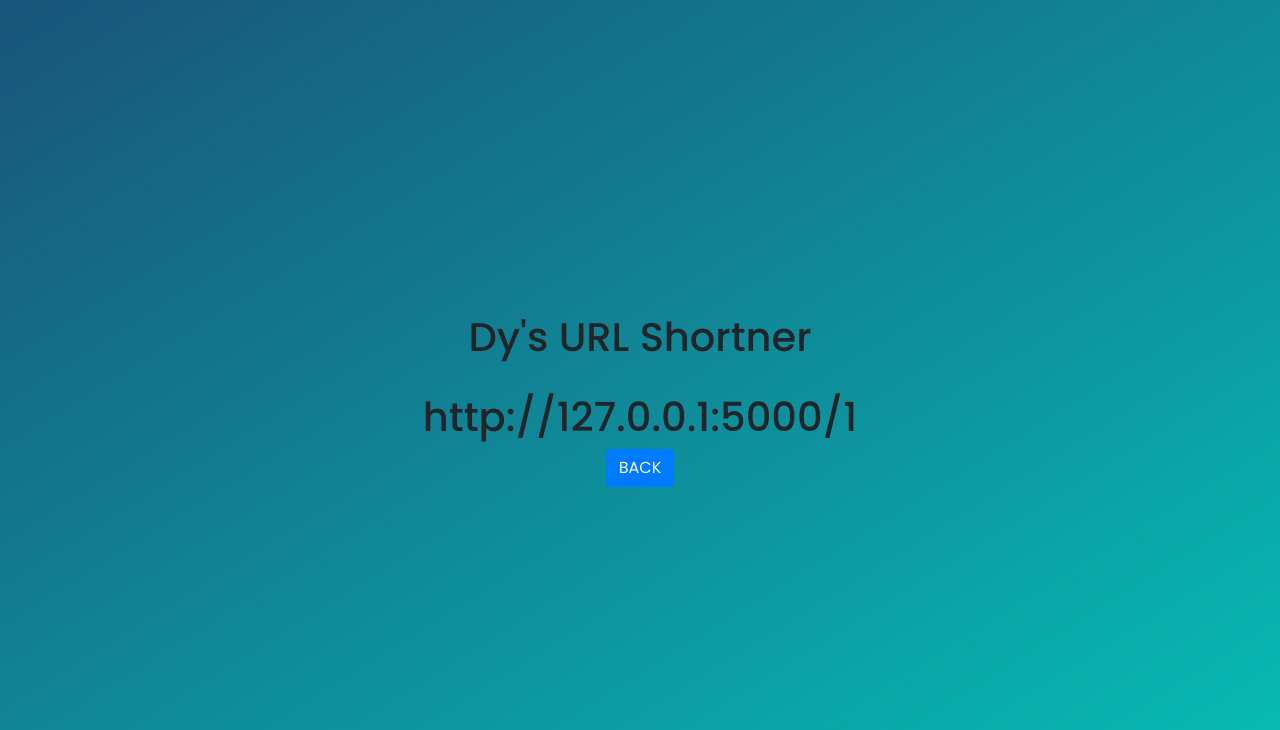
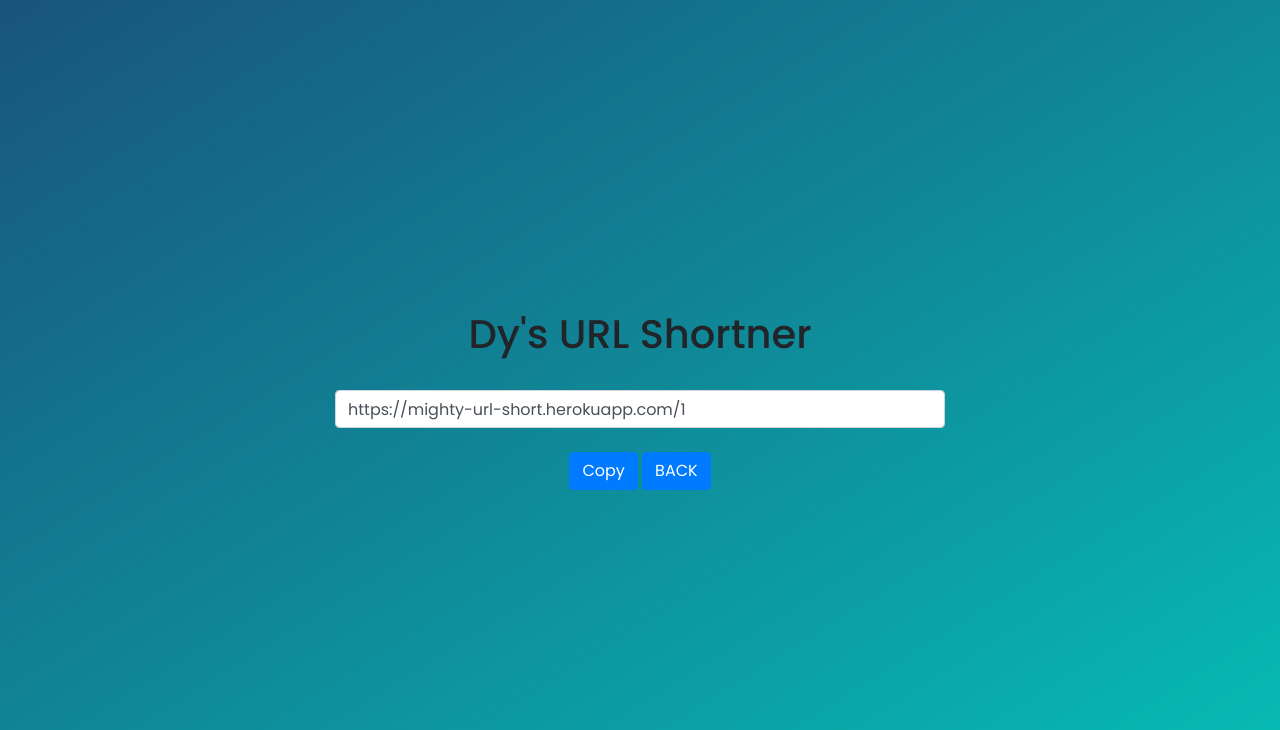
Before and after one commit to deepesh15/url-shortener, a Flask app: page /display/1 in a window 1280 px wide. Shown: the top 730 px of the page. Run offline with Flask 2, Linux system fonts and the light colour scheme; some libraries are stand-ins or nearby versions.

Commit message:
added copy option

```diff
--- a/templates/short.html
+++ b/templates/short.html
@@ -4,6 +4,19 @@
 {% endblock %}
 
 {% block content %}
-    <h1>http://127.0.0.1:5000/{{short_url_display}}</h1>
-    <a href="http://127.0.0.1:5000"><button type="button" class="btn btn-primary">BACK</button></a>
+    <div class="col col-md-6">
+        <input type="url" class="form-control" value="https://mighty-url-short.herokuapp.com/{{short_url_display}}" id="shortLink">
+    </div>
+    <br>
+    <button type="button" class="btn btn-primary" onclick="copyFunction()"><span></span>Copy</button>
+    <a href="https://mighty-url-short.herokuapp.com/"><button type="button" class="btn btn-primary">BACK</button></a>
+    <script>
+        function copyFunction(){
+            let copyLink = document.getElementById("shortLink");
+            copyLink.select();
+            copyLink.setSelectionRange(0,99999);
+            document.execCommand("copy");
+            alert("Link has been copied to clipboard");
+        }
+    </script>
 {% endblock %}
```
Also changed, not shown: urls.db, 5 other files.
